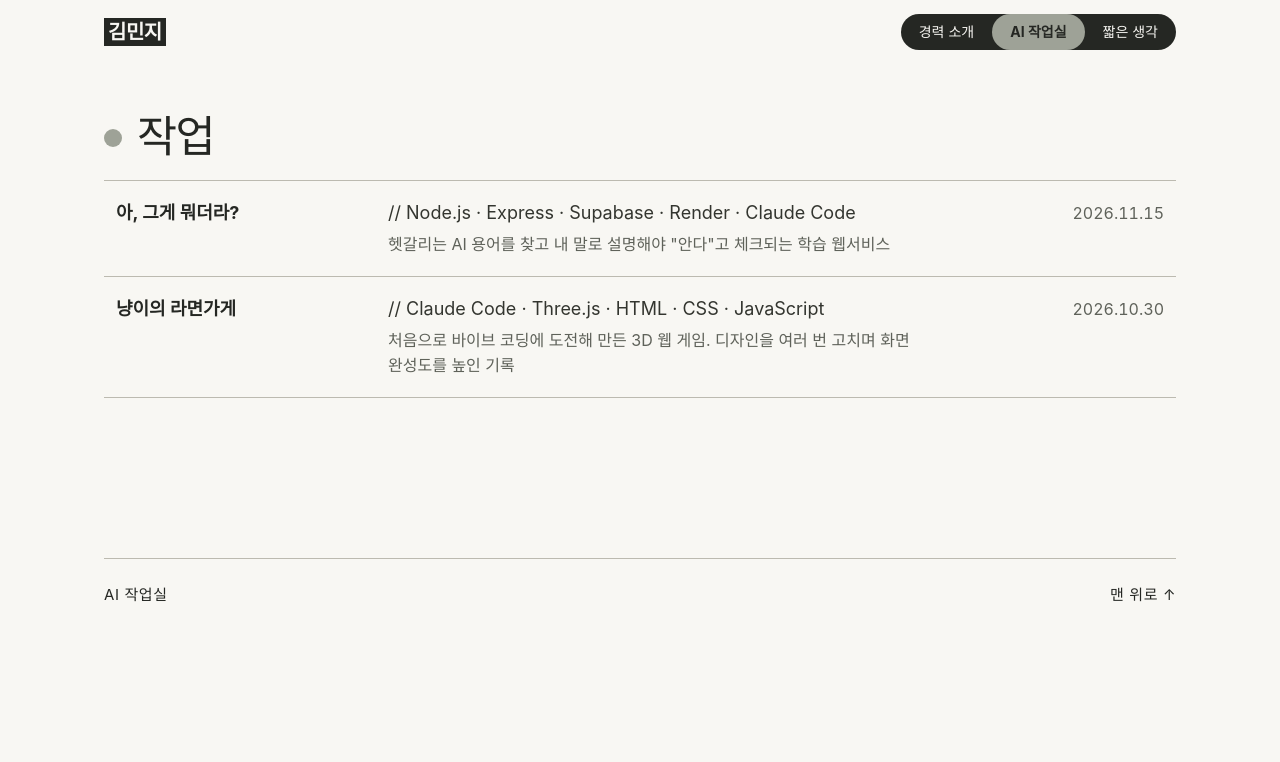
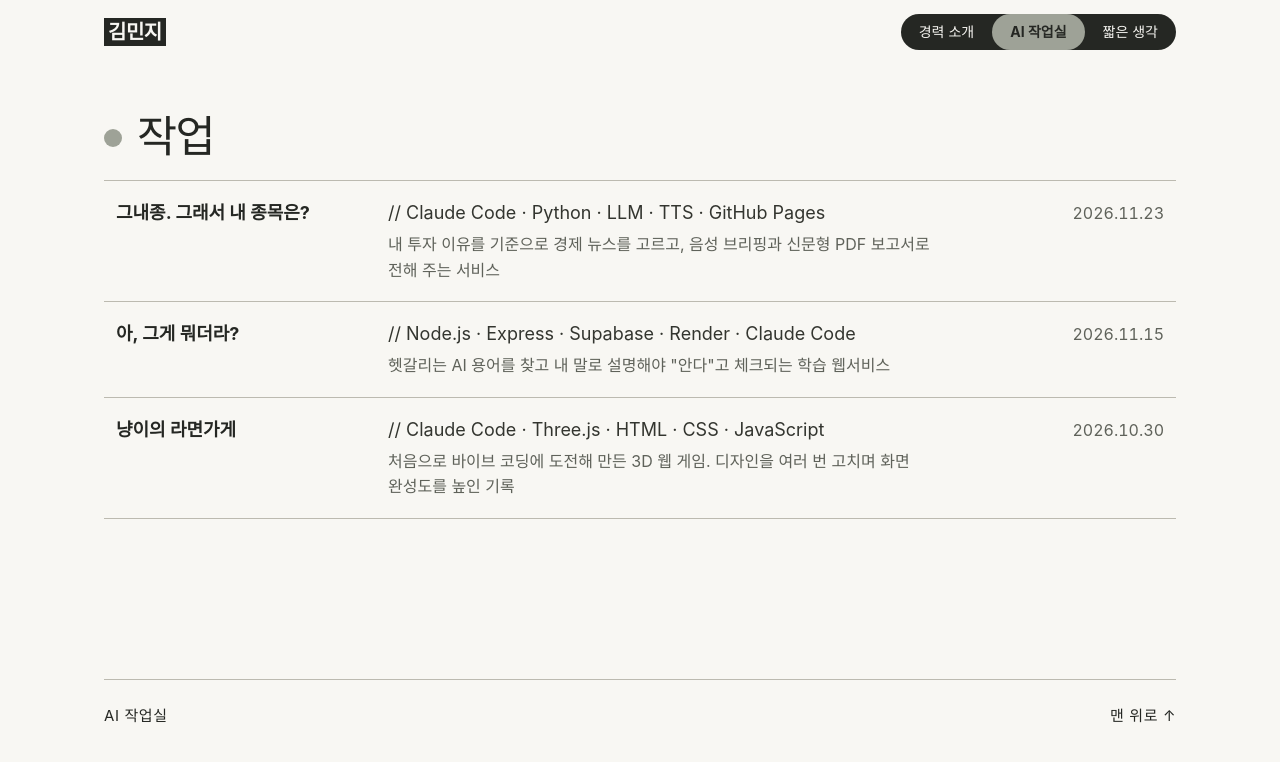
Before and after one commit to k-im-rose/k-im-rose.github.io, a Jekyll site: the page built from ai-lab.html, in a window 1280 px wide. Shown: the top 762 px of the page. Built offline with Jekyll 4.4.1, drawn with Linux system fonts in a browser that asks for light colours; some web fonts are replaced; part of the change alters nothing that is shown.

Commit message:
AI 작업실: 그내종 글 추가 (화면 캡처, PDF 1·2쪽 나란히, 성능 비교 차트)
Co-Authored-By: Claude Haiku 5.5 <noreply@anthropic.com>

```diff
--- /dev/null
+++ b/_posts/2026-11-23-geunaejong.md
@@ -0,0 +1,168 @@
+---
+layout: work
+title: "그내종. 그래서 내 종목은? — 내 투자 이유를 이해하고, 필요한 경제 뉴스를 골라주는 AI 브리핑 서비스"
+date: 2026-11-23 18:00:00 +0900
+section: ai-lab
+tech: "Claude Code · Python · LLM · TTS · GitHub Pages"
+summary: "내 투자 이유를 기준으로 경제 뉴스를 고르고, 음성 브리핑과 신문형 PDF 보고서로 전해 주는 서비스"
+---
+
+<div class="game-embed">
+  <iframe src="https://k-im-rose.github.io/geunaejong-demo/" title="그내종 데모" loading="lazy"></iframe>
+</div>
+<p class="game-links"><a href="https://k-im-rose.github.io/geunaejong-demo/" target="_blank" rel="noopener">서비스 체험하기</a> · <a href="https://github.com/k-im-rose/aiffel/tree/investment-ai-briefing/investment-ai-briefing" target="_blank" rel="noopener">GitHub 보기</a></p>
+
+**내 투자 이유를 이해하고, 필요한 경제 뉴스를 골라주는 AI 브리핑 서비스**
+
+## 1. 어떤 문제에서 시작했나?
+
+나는 국내 주식에 직접 투자하고 있다. 이전에는 경제 뉴스와 기업 공시를 꾸준히 확인했지만, AI 공부를 시작하면서 투자 정보를 챙기는 시간이 크게 줄었다.
+
+문제는 정보가 부족한 게 아니었다. 오히려 너무 많았다.
+
+구글 키워드 알림도 사용해 봤지만, 관련 없는 기사가 자주 섞였다. 필요한 정보를 골라내는 일이 번거로워 결국 몇 주 지나지 않아 알림을 열어보지 않게 됐다.
+
+그러다 이런 생각이 들었다.
+
+**내가 어떤 종목을 가지고 있는지만이 아니라, 왜 투자했는지까지 아는 AI가 뉴스를 골라준다면 어떨까?**
+
+특정 기업의 이름이 기사에 등장하지 않아도, 그 기업이 속한 산업의 정책이나 시장 변화는 투자 판단에 중요할 수 있다.
+
+경제 뉴스를 모두 읽지 않아도 내 투자와 연결되는 정보를 놓치지 않는 방법을 만들고 싶었다.
+
+## 2. 누구를 위한 서비스인가?
+
+나처럼 직접 투자하고 있지만, 매일 수많은 경제 뉴스를 확인하기 어려운 개인 투자자를 위한 서비스다.
+
+특히 정보를 찾고 읽는 데 별도의 시간을 내기 어려운 사람을 생각했다.
+
+나는 평소 아침에 씻고 준비하면서 경제 뉴스나 주식 관련 콘텐츠를 틀어놓곤 했다. 화면을 계속 보지 않아도 새로운 소식을 접할 수 있다는 점이 좋았다.
+
+반면 글로 된 뉴스는 직접 기사를 찾고, 클릭하고, 읽어야 한다. 보유한 종목이 여러 개라면 관련 뉴스를 하나씩 확인하는 것도 일이다.
+
+**그래서 읽어야 하는 뉴스보다, 알아서 골라주고 들려주는 뉴스가 필요했다.**
+
+사용자가 보유·관심 종목과 투자 이유를 등록하면 AI가 관련 뉴스를 선별하고, 아침 준비나 이동 중에도 들을 수 있도록 음성 브리핑을 제공하는 방식이다.
+
+<figure class="shot">
+  <img src="/assets/images/geunaejong/geunaejong-1-main.png" alt="그내종 메인 화면. 오늘의 브리핑 요약과 내 투자 프로필에 등록한 보유 종목, 관심 종목이 보인다" loading="lazy">
+  <figcaption>메인 화면. 오늘의 브리핑을 요약하고, 아래에서 내 투자 프로필(보유·관심 종목과 투자 이유)을 확인하고 고친다.</figcaption>
+</figure>
+
+음성은 남녀 두 진행자가 대화를 나누는 형태로 구성했다. 한 사람이 뉴스를 계속 읽는 것보다 질문과 답변이 오가는 방식이 덜 지루하고, 어려운 경제 내용도 자연스럽게 풀어낼 수 있을 것이라 생각했다.
+
+## 3. 어떻게 해결했나?
+
+기존에 사람이 하던 과정을 수집, 선별, 분석, 전달로 나누고 AI를 적용했다.
+
+| 기존 방식 | 바꾼 방식 |
+|---|---|
+| 경제지와 포털을 직접 확인 | 여러 출처의 뉴스를 수집 |
+| 제목과 키워드로 관련 기사 찾기 | 투자 이유와 위험 요인을 기준으로 AI가 선별 |
+| 뉴스를 읽고 종목 영향을 직접 정리 | AI가 관련성과 확인할 사항을 분석 |
+| 읽을 시간을 따로 확보 | 두 진행자의 대화형 음성 브리핑 생성 |
+| 중요한 내용을 별도로 기록 | 날짜별 보고서, 메모, 점검 목록으로 관리 |
+
+### 투자 이유를 중심으로 뉴스 연결하기
+
+종목 이름이 들어간 기사뿐 아니라 산업, 정책, 거시경제 변화도 함께 살펴보도록 설계했다.
+
+각 뉴스가 기존 투자 이유를 뒷받침하는지, 위험을 높이는지, 아직 판단하기 어려운지를 구분한다.
+
+무조건 수혜·피해를 단정하지 않고, 추가로 확인해야 할 사항을 함께 보여주도록 했다.
+
+### 듣는 브리핑과 읽는 보고서
+
+정보를 전달하는 방식도 중요하게 생각했다.
+
+음성 브리핑은 남녀 두 진행자가 질문과 답변을 주고받는 형식으로 구성했다. '무슨 일이 있었는지 → 왜 중요한지 → 어떤 산업에 영향을 주는지 → 그래서 내 종목은 어떤지' 순서로 설명한다.
+
+한 명이 계속 읽는 뉴스보다 대화 형식이 더 자연스럽게 들릴 것이라고 판단했다. 어려운 내용은 한 진행자가 질문하고 다른 진행자가 풀어 설명하도록 했다.
+
+음성으로 들었던 내용을 자세히 확인하고 싶을 때는 웹 보고서를 열어볼 수 있다.
+
+보고서에는 주요 경제·산업 뉴스, 내 종목에 미치는 영향, 추가 뉴스, 경제 개념과 퀴즈를 넣었다. 내 생각을 기록하거나 나중에 점검할 사항을 저장하는 기능도 만들었다.
+
+<figure class="shot">
+  <img src="/assets/images/geunaejong/geunaejong-2-report.png" alt="11월 17일 아침 브리핑 보고서 상단. 핵심 요약, 주요 경제·산업 뉴스, 원문 확인 표시, AI 해석 상자가 보인다" loading="lazy">
+  <figcaption>웹 보고서 상단. 핵심 요약과 주요 뉴스가 먼저 나오고, 종목별 영향과 AI 해석이 이어진다. 음성 플레이어도 함께 있다.</figcaption>
+</figure>
+
+### 보고서를 신문처럼 디자인하기
+
+웹에서만 읽는 보고서가 아니라, 필요한 내용을 PDF로 저장할 수 있도록 했다.
+
+PDF는 별도의 편집 프로그램 없이 A4 한두 쪽의 신문형 보고서로 정리된다.
+
+핵심 요약, 주요 뉴스, 종목별 영향, 경제 개념을 중심으로 배치하고, 음성 플레이어와 퀴즈 등 인쇄에 불필요한 요소는 제외했다.
+
+<figure class="shot">
+  <div class="pair">
+    <img src="/assets/images/geunaejong/geunaejong-3-pdf-1.png" alt="그내종 PDF 1쪽. 상단에 날짜와 제목, 핵심 요약, 주요 경제·산업 뉴스가 신문처럼 단을 나눠 배치되어 있다" loading="lazy">
+    <img src="/assets/images/geunaejong/geunaejong-3-pdf-2.png" alt="그내종 PDF 2쪽. 종목별 영향, 추가 뉴스, 경제 개념이 이어서 배치되어 있다" loading="lazy">
+  </div>
+  <figcaption>PDF 1쪽(왼쪽)과 2쪽(오른쪽). 1쪽에는 핵심 요약과 주요 뉴스를, 2쪽에는 종목별 영향과 경제 개념을 배치했다. 음성 플레이어와 퀴즈는 빠졌다.</figcaption>
+</figure>
+
+웹에서는 정보를 탐색하고 기록할 수 있도록, PDF에서는 핵심 내용을 한눈에 읽을 수 있도록 각각의 목적에 맞춰 화면을 구성했다.
+
+## 4. 어떻게 검증했나?
+
+이번에는 단순히 서비스가 작동하는지 확인하는 데서 끝내지 않았다.
+
+**AI가 기존 키워드 방식보다 뉴스를 더 잘 골라낼 수 있는지** 직접 비교했다.
+
+실제 기사 30건을 대상으로 AI 결과를 보기 전에 관련 여부를 판단해 정답을 만들었다. 이후 키워드 방식과 AI 모델의 결과를 비교했다.
+
+### 뉴스 선별 성능 비교
+
+| 평가 항목 | 키워드 | AI |
+|---|---:|---:|
+| 재현율 | 78% | 74% |
+| 정밀도 | 96% | 95% |
+| 놓친 관련 기사 | 6건 | 7건 |
+| 잘못 포함한 기사 | 1건 | 1건 |
+
+<figure class="shot">
+  <img src="/assets/images/geunaejong/geunaejong-4-chart.svg" alt="막대 그래프. 재현율은 키워드 78%, AI 74%로 목표 90%에 못 미친다. 선별 시간은 사람 720초, AI 53~101초" loading="lazy">
+  <figcaption>왼쪽은 재현율, 오른쪽은 선별 시간이다. AI는 시간을 크게 줄였지만 재현율은 키워드 방식보다 낮았다.</figcaption>
+</figure>
+
+사전에 목표로 정한 재현율 90%에는 도달하지 못했다. AI가 키워드 방식보다 더 정확하게 선별한다는 가설도 입증하지 못했다.
+
+다만 같은 30건을 선별하는 데 사람이 720초 걸린 반면, AI는 53~101초가 걸렸다.
+
+속도 개선 가능성은 확인했지만, 중요한 뉴스를 놓치지 않는 정확도는 더 개선해야 한다는 결론을 얻었다.
+
+### AI의 분석 결과도 검증했다
+
+처음 생성된 브리핑을 검토하면서 출처가 잘못 연결되거나, 기사에 없는 기업 실적 수치가 포함된 문제를 발견했다.
+
+AI가 출처 링크를 제시했다고 해서 그 내용이 반드시 맞는 것은 아니었다.
+
+그래서 기사 본문과 AI의 주장을 대조하는 과정을 추가했다. 근거가 확인되지 않은 숫자와 설명은 수정하거나 제외하고, 출처와 주장이 일치하는지 다시 검사했다.
+
+최종 공개 데모에서는 사실 주장 23개 중 연결된 출처와 어긋난 주장이 0건이었다. 다만 이는 수집한 출처와의 일치 여부를 확인한 것이며, 모든 사실을 독립적으로 검증했다는 뜻은 아니다.
+
+**AI가 만든 결과를 그대로 믿기보다, 어떤 기준으로 검증해야 하는지 설계하는 것이 중요했다.**
+
+## 5. 앞으로 어떻게 발전시킬 계획인가?
+
+그내종은 과제 제출을 위해 시작했지만, 앞으로 내가 실제로 사용할 서비스로 발전시킬 계획이다.
+
+현재는 가상 투자자 프로필과 실제 뉴스를 활용한 데모를 공개한 상태다. 뉴스 수집부터 분석, 음성 브리핑 생성까지 구현했지만, 매일 자동으로 실행되는 서비스는 아직 아니다.
+
+앞으로 실제 투자 정보를 연결하고, **매일 오전 7시 30분에 새로운 브리핑을 받아볼 수 있도록 자동화**하려고 한다.
+
+추가로 개선하고 싶은 부분도 있다.
+
+- **뉴스 선별 정확도 개선:** 키워드 방식과 AI 분석을 결합해 중요한 기사를 놓치는 문제 줄이기
+- **증권사 API 연동:** 실제 보유 종목과 투자 정보를 자동으로 불러와 수동 입력 최소화하기
+- **정보의 신뢰도 강화:** 기업 공시와 공식 경제지표를 연결해 분석 근거 보완하기
+- **투자 기록 관리:** 종목별 투자 이유와 이전 판단, 점검 기록을 지속적으로 관리하기
+
+현재는 다른 프로젝트와 학습을 병행하고 있어 추가 개발을 잠시 미뤄둔 상태다.
+
+우선 내가 매일 사용할 수 있는 형태로 완성하고, 실제 이용하면서 정확도와 편의성을 개선할 생각이다. 이후 상용화까지 고려한다면 증권사 API 연동과 사용자별 데이터 관리 기능도 필요할 것이다.
+
+**매일 아침 별도로 뉴스를 검색하지 않아도, 내 투자에 필요한 정보를 가볍게 들으며 하루를 시작하는 것.** 그내종을 통해 만들고 싶은 경험이다.
--- a/assets/css/cv.css
+++ b/assets/css/cv.css
@@ -464,6 +464,9 @@ a.work-row:hover small { color: #fff; }
 .work .thought-body .game-links { margin: 0 0 40px; font-size: 15px; color: var(--soft); }
 .work .thought-body .shot { margin: 24px 0 36px; }
 .work .thought-body .shot img { border: 1px solid var(--hair); border-radius: 8px; }
+.work .thought-body .pair { display: grid; grid-template-columns: 1fr 1fr; gap: 16px; }
+.work .thought-body .pair img { display: block; width: 100%; height: auto; }
+@media (max-width: 640px) { .work .thought-body .pair { grid-template-columns: 1fr; } }
 
 /* 첫 장(AI 작업실 · 짧은 생각): 헤더 바로 아래로 올림 */
 .sheet > .chapter:first-of-type { margin-top: 14px; }
```
Also changed, not shown: assets/images/geunaejong/geunaejong-1-main.png (added), assets/images/geunaejong/geunaejong-2-report.png (added), assets/images/geunaejong/geunaejong-3-pdf-1.png (added), assets/images/geunaejong/geunaejong-3-pdf-2.png (added), assets/images/geunaejong/geunaejong-4-chart.svg (added).
